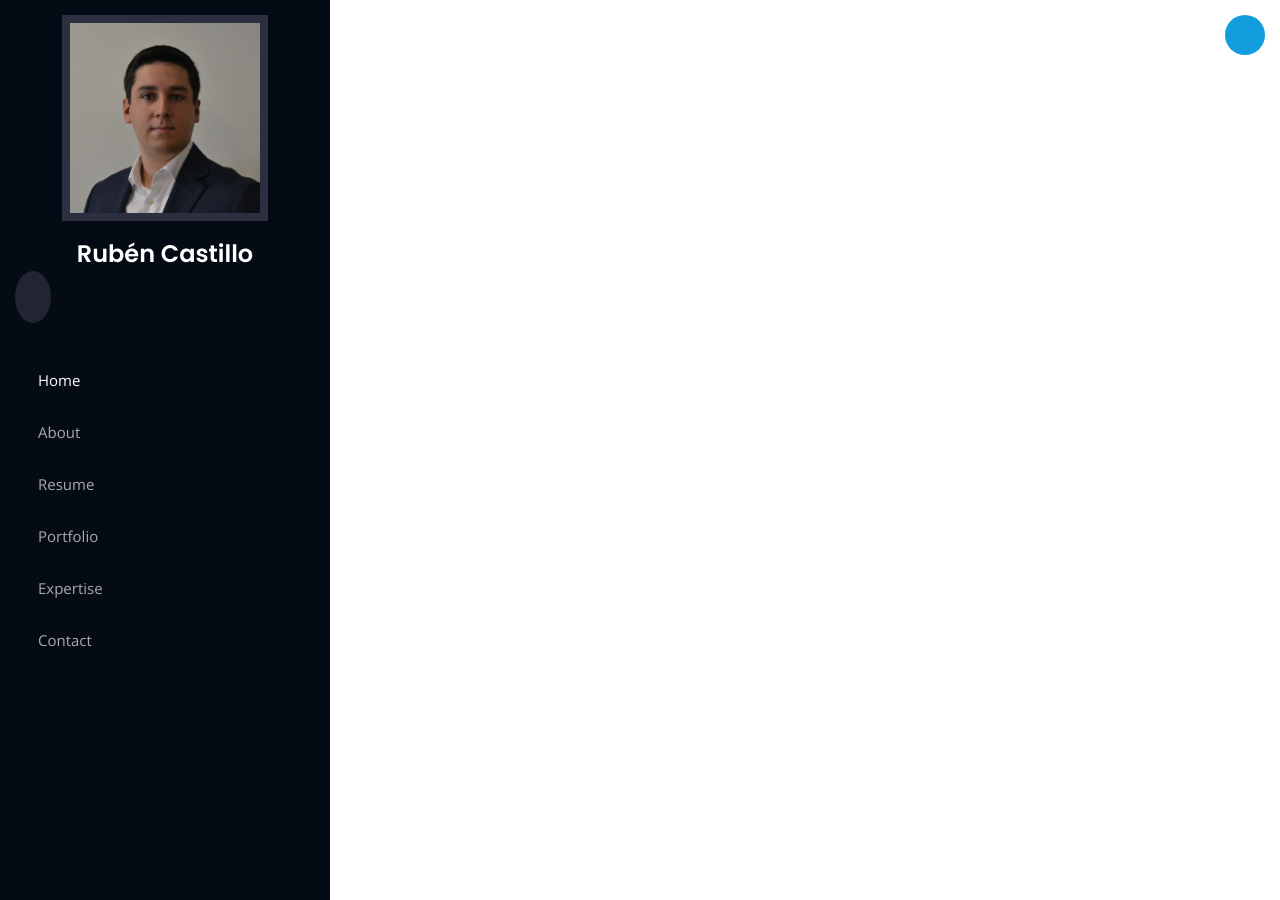
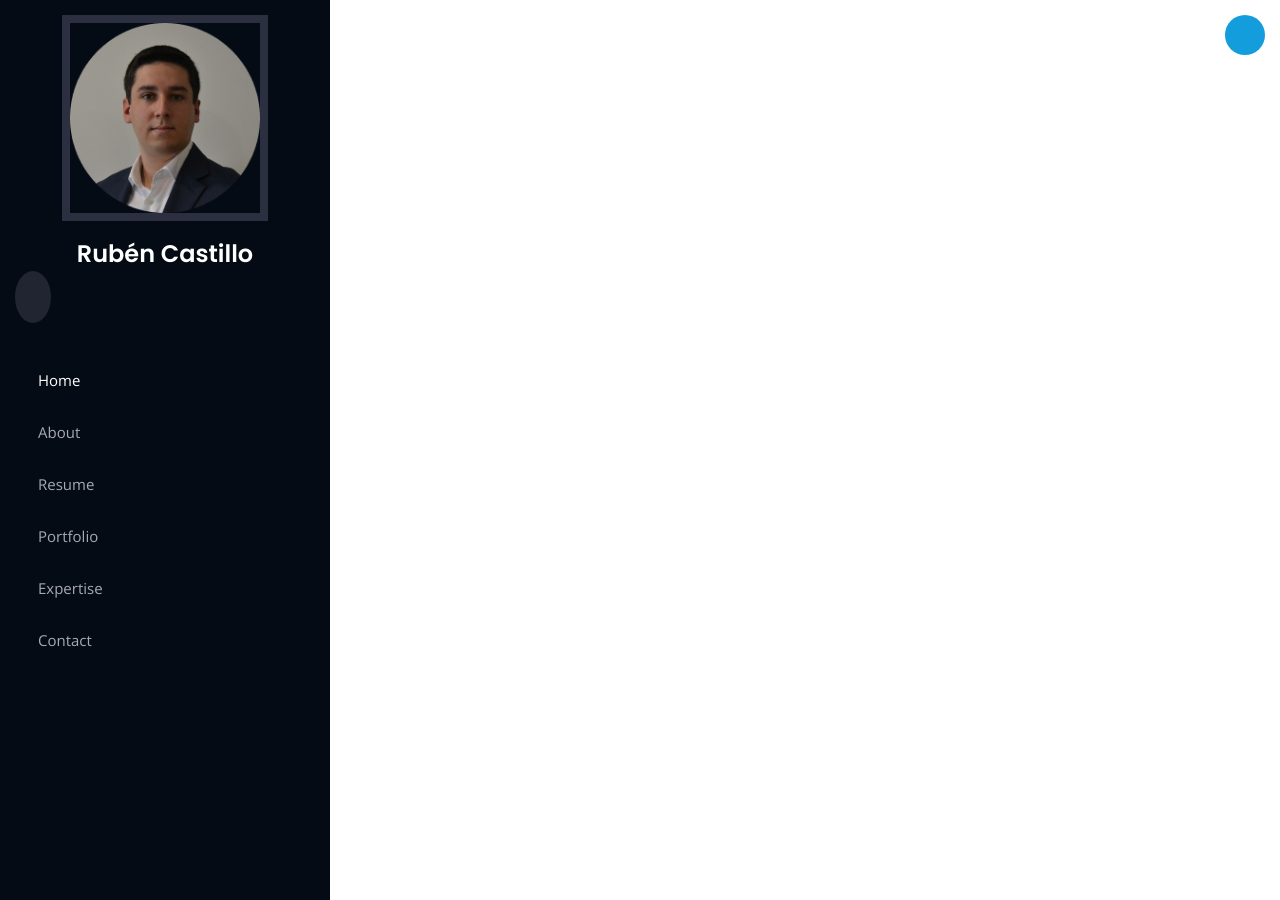
Before and after one commit to rbcastillo/rbcastillo.github.io, a Jekyll site: the page index.html, which Jekyll copies as it is, in a window 1280 px wide. Built offline with Jekyll 4.4.1, drawn with Linux system fonts in a browser that asks for light colours.

Commit message:
Picture change

```diff
--- a/index.html
+++ b/index.html
@@ -56,7 +56,7 @@
     <div class="d-flex flex-column">
 
         <div class="profile">
-            <img src="assets/img/RubenCloseup.jpg" alt="" class="img-fluid rounded-circle">
+            <img src="assets/img/RubenCloseupRound.png" alt="" class="img-fluid rounded-circle">
             <h1 class="text-light"><a href="index.html">Rubén Castillo</a></h1>
             <div class="social-links mt-3 text-center">
                 <a href="https://www.linkedin.com/in/rubencastillosanchez/" class="linkedin"><i class="bx bxl-linkedin"></i></a>
```
Also changed, not shown: assets/img/RubenCloseupRound.png (added).
